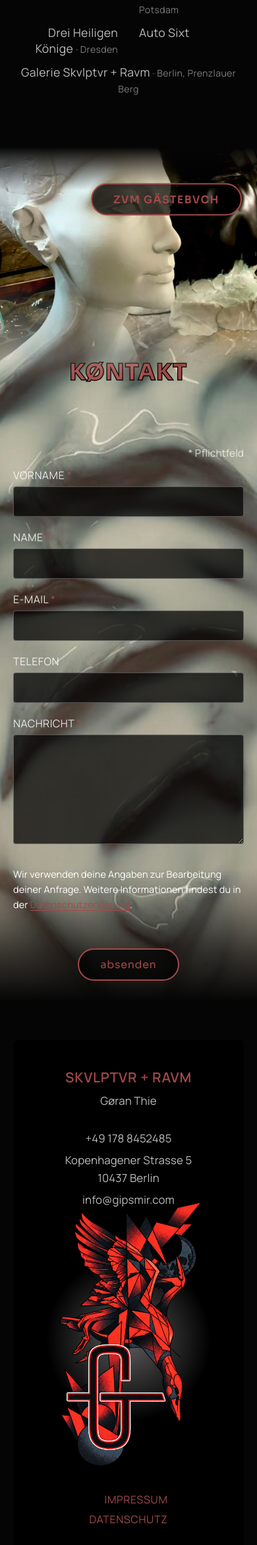
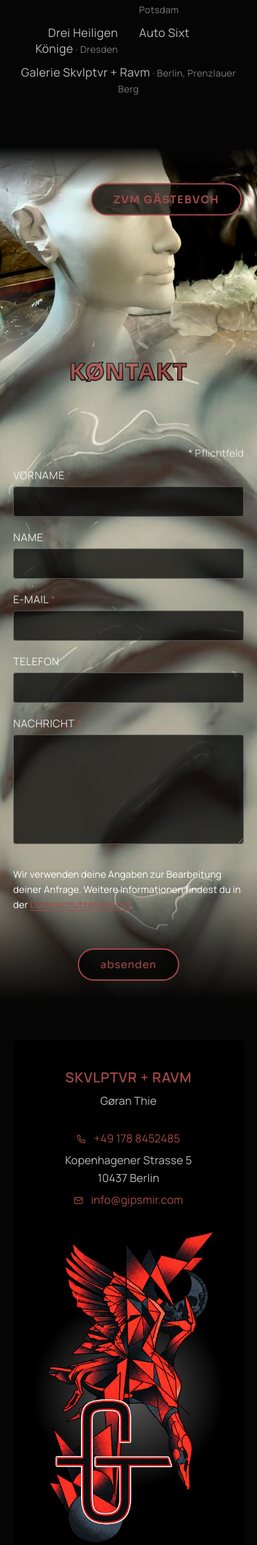
Before and after one commit to LucaGiona/raum_skulpturen, a PHP site: page / in a window 390 px wide. Shown: the part 3939-6280 px from the top of the page at 66% size. Before the commit the page ends 6248 px from the top, so only its background shows below. Run offline with PHP 8.4, Linux system fonts and the light colour scheme.

Commit message:
Logo weiter nach unten von Mail - Icons für phone und mail

```diff
--- a/css/style.css
+++ b/css/style.css
@@ -796,12 +796,21 @@ body {
 }
 
 .site-footer a {
-    color: var(--color-footer-text);
+    color: var(--color-accent);
     text-decoration: none;
 }
 
 .site-footer a:hover {
+    color: var(--color-accent-hover);
     text-decoration: underline;
+}
+
+.footer-contact-icon {
+    display: inline-block;
+    width: 14px;
+    height: 14px;
+    margin-right: 12px;
+    vertical-align: -2px;
 }
 
 .footer-company {
@@ -887,13 +896,22 @@ body {
         flex-direction: column;
         justify-content: space-between;
         text-align: center;
-        min-height: 520px;
+        min-height: 580px;
         padding-top: 40px;
         padding-bottom: 40px;
+        /* Fixed px offset (not %) for the logo layer, so it stays put
+           regardless of how tall the footer becomes - a percentage
+           here would shift the logo every time .footer-legal's
+           margin-top below changes the box height. */
+
     }
 
     .footer-contact {
         margin-bottom: 400px;
+    }
+
+    .footer-legal {
+        margin-top: 140px;
     }
 }
 
--- a/index.html
+++ b/index.html
@@ -273,9 +273,9 @@
             <p class="footer-name">Gøran Thie</p>
         </div>
         <div class="footer-contact">
-            <p><a href="tel:+491788452485" aria-label="Anrufen: +49 178 8452485">+49 178 8452485</a></p>
+            <p><a href="tel:+491788452485" aria-label="Anrufen: +49 178 8452485"><svg class="footer-contact-icon" viewBox="0 0 24 24" fill="none" stroke="currentColor" stroke-width="2" stroke-linecap="round" stroke-linejoin="round" aria-hidden="true"><path d="M22 16.92v3a2 2 0 0 1-2.18 2 19.79 19.79 0 0 1-8.63-3.07 19.5 19.5 0 0 1-6-6 19.79 19.79 0 0 1-3.07-8.67A2 2 0 0 1 4.11 2h3a2 2 0 0 1 2 1.72c.127.96.361 1.903.7 2.81a2 2 0 0 1-.45 2.11L8.09 9.91a16 16 0 0 0 6 6l1.27-1.27a2 2 0 0 1 2.11-.45c.907.339 1.85.573 2.81.7A2 2 0 0 1 22 16.92z"></path></svg>+49 178 8452485</a></p>
             <p>Kopenhagener Strasse 5<br>10437 Berlin</p>
-            <p><a href="mailto:info@gipsmir.com" aria-label="E-Mail senden an info@gipsmir.com">info@gipsmir.com</a></p>
+            <p><a href="mailto:info@gipsmir.com" aria-label="E-Mail senden an info@gipsmir.com"><svg class="footer-contact-icon" viewBox="0 0 24 24" fill="none" stroke="currentColor" stroke-width="2" stroke-linecap="round" stroke-linejoin="round" aria-hidden="true"><rect x="2" y="4" width="20" height="16" rx="2"></rect><path d="m22 7-8.97 5.7a1.94 1.94 0 0 1-2.06 0L2 7"></path></svg>info@gipsmir.com</a></p>
         </div>
         <div class="footer-legal">
             <a href="/html/impressum.html" class="footer-link">Impressum</a>
```
